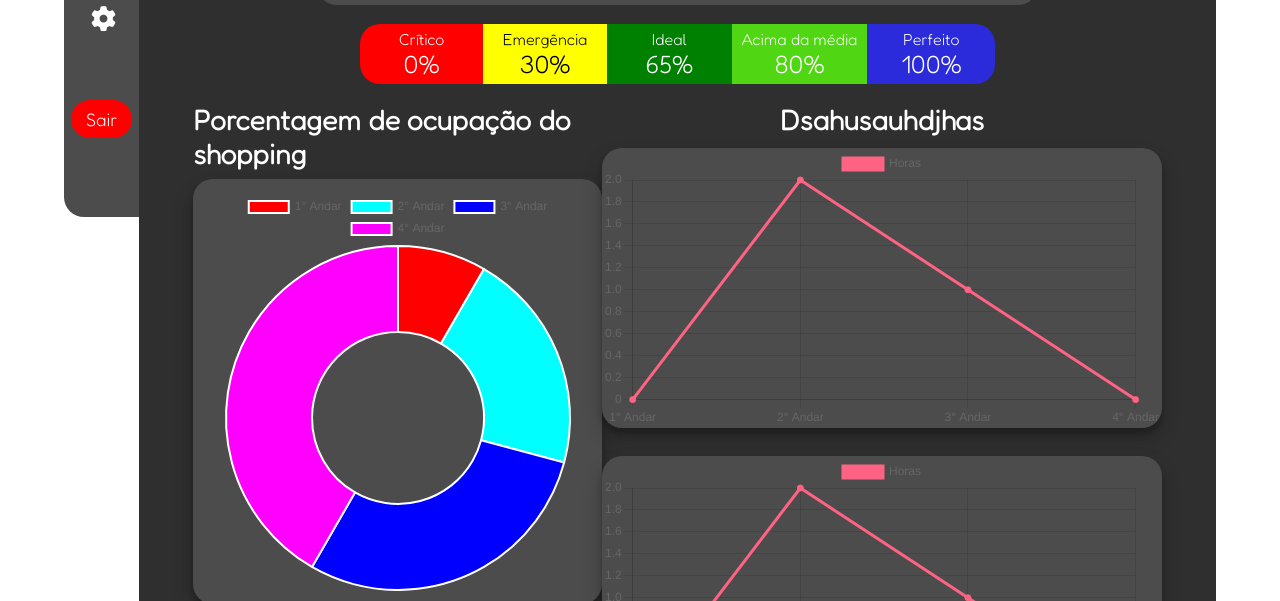
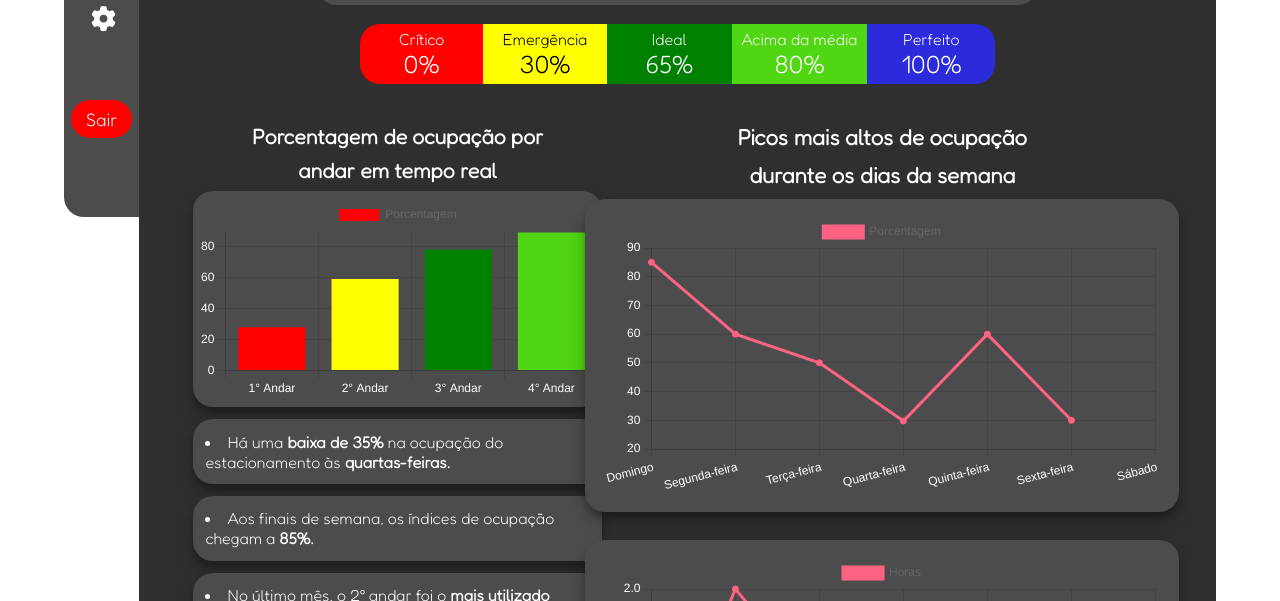
Before and after one commit to lucaslrodrigues/Sprint2, a plain HTML site: page Site institucional/dashboard.html in a window 1280 px wide. Shown: the part 199-800 px from the top of the page. Drawn offline with nearby package versions, Linux system fonts and the light colour scheme.

Commit message:
considerações

```diff
--- a/Site institucional/dashboard.html
+++ b/Site institucional/dashboard.html
@@ -124,7 +124,10 @@
 
                         <div class="ladoA">
                             <h1>
-                                Porcentagem de ocupação do shopping
+                                Porcentagem de ocupação por
+                            </h1>
+                            <h1>
+                                andar em tempo real
                             </h1>
                             <section class="grafico_doughnuts">
                                 <div style="width: 50vh;">
@@ -133,7 +136,7 @@
                             </section>
 
                             <div class="box">
-                                <section>
+                                <section class="etiquetas">
                                     <p>
                                         <li>
                                             Há uma <b>baixa de 35%</b> na ocupação do estacionamento às
@@ -142,14 +145,14 @@
                                     </p>
                                 </section>
 
-                                <section>
+                                <section class="etiquetas">
                                     <li>
                                         Aos finais de semana, os índices de ocupação chegam a <b>85%.</b>
                                     </li>
                                 </section>
 
 
-                                <section>
+                                <section class="etiquetas">
                                     <li>
                                         No último mês, o 2° andar foi o <b>mais utilizado</b> entre os andares.
                                     </li>
@@ -161,7 +164,10 @@
 
                         <div class="ladoB">
                             <h1>
-                                Dsahusauhdjhas
+                                Picos mais altos de ocupação
+                            </h1>
+                            <h1>
+                                durante os dias da semana
                             </h1>
                             <section>
                                 <div style="width: 70vh;">
@@ -174,12 +180,8 @@
                                     <canvas style="width: 70vh;" id="myChart3"></canvas>
                                 </div>
                             </section>
-
-
-
                         </div>
                     </div>
-
                 </div>
             </div>
 
@@ -257,27 +259,43 @@
             '4° Andar',
         ],
         datasets: [{
-            label: 'My First Dataset',
-            data: [20, 50, 70, 100],
+            label: 'Porcentagem',
+            data: [28, 59, 78, 89],
+            backgroundColor: 'rgb(255, 99, 132)',
             backgroundColor: [
                 'rgb(255, 0, 0)',
-                'rgb(0, 255, 255)',
-                'rgb(0, 0, 255)',
-                'rgb(255, 0, 255)'
+                'rgb(255, 255, 0)',
+                'rgb(0, 128, 0)',
+                'rgb(80, 214, 18)',
             ],
+            borderColor: 'rgb(255, 99, 132)',
             hoverOffset: 4
         }]
     };
 
     const config = {
-        type: 'doughnut',
+        type: 'bar',
         data: data,
+        options: {
+            scales: {
+                y: {
+                    ticks: {
+                        color: '#fff'
+                    }
+                },
+                x: {
+                    ticks: {
+                        color: '#fff'
+                    }
+                }
+            }
+        }
     };
 </script>
 
 
 <script>
-    const myChart3 = new Chart(
+    const myChart = new Chart(
         document.getElementById('myChart'),
         config
     );
@@ -288,19 +306,22 @@
 <!-- Graficos lado B -->
 <script>
     const labels = [
-        '1° Andar',
-        '2° Andar',
-        '3° Andar',
-        '4° Andar',
+        'Domingo',
+        'Segunda-feira',
+        'Terça-feira',
+        'Quarta-feira',
+        'Quinta-feira',
+        'Sexta-feira',
+        'Sábado',
     ];
 
     const data2 = {
         labels: labels,
         datasets: [{
-            label: 'Horas',
+            label: 'Porcentagem',
             backgroundColor: 'rgb(255, 99, 132)',
             borderColor: 'rgb(255, 99, 132)',
-            data: [0, 2, 1, 0, 1],
+            data: [85, 60, 50, 29.75, 60, 30],
         }]
     };
 
@@ -319,23 +340,55 @@
     const config2 = {
         type: 'line',
         data: data2,
-        options: {}
+        options: {
+            plugins: {
+                legend: {
+                    color: 'rgb(255, 255, 255)'
+                }
+            },
+            scales: {
+                y: {
+                    ticks: {
+                        color: '#fff'
+                    }
+                },
+                x: {
+                    ticks: {
+                        color: '#fff'
+                    }
+                },
+            }
+        }
+
     };
 
     const config3 = {
         type: 'line',
         data: data3,
-        options: {}
+        options: {
+            scales: {
+                y: {
+                    ticks: {
+                        color: '#fff'
+                    }
+                },
+                x: {
+                    ticks: {
+                        color: '#fff'
+                    }
+                }
+            }
+        }
     };
 </script>
 
 <script>
-    const myChart = new Chart(
+    const myChart2 = new Chart(
         document.getElementById('myChart2'),
         config2
     );
 
-    const myChart2 = new Chart(
+    const myChart3 = new Chart(
         document.getElementById('myChart3'),
         config3
     );
--- a/Site institucional/styleDashboard.css
+++ b/Site institucional/styleDashboard.css
@@ -218,6 +218,7 @@ li a:hover {
 .chart {
     /* border: solid 3px red; */
     height: 105vh;
+    margin-top: 2%;
 }
 
 .chart .container {
@@ -225,7 +226,7 @@ li a:hover {
     width: 90%;
     display: flex;
     flex-direction: row;
-    justify-content: space-around;
+    justify-content: space-between;
 }
 
 
@@ -233,11 +234,21 @@ li a:hover {
     display: flex;
     flex-direction: column;
     margin-top: 2%;
-    font-size: 14px;
     color: white;
+    /* border: 2px solid white; */
+    width: 50%;
 }
 
-.ladoA section {
+.grafico_doughnuts {
+    box-shadow: rgba(0, 0, 0, 0.19) 0px 10px 20px, rgba(0, 0, 0, 0.23) 0px 6px 6px;
+    border-radius: 20px;
+    background-color: #4c4c4c;
+    display: flex;
+    justify-content: center;
+    padding: 2% 0%;
+}
+
+.etiquetas {
     box-shadow: rgba(0, 0, 0, 0.19) 0px 10px 20px, rgba(0, 0, 0, 0.23) 0px 6px 6px;
     border-radius: 20px;
     background-color: #4c4c4c;
@@ -247,11 +258,16 @@ li a:hover {
     flex-direction: column;
     align-items: center;
     justify-content: center;
-    padding: 3%;
 }
 
 .ladoA h1 {
     margin-bottom: 2%;
+    display: flex;
+    flex-direction: column;
+    justify-content: center;
+    align-items: center;
+    /* border: 3px solid green; */
+    font-size: 21px;
 }
 
 .ladoB {
@@ -260,11 +276,12 @@ li a:hover {
     align-items: center;
     margin-top: 2%;
     color: white;
-    font-size: 14px;
+    /* border: solid 3px red; */
 }
 
 .ladoB h1 {
     margin-bottom: 2%;
+    font-size: 22px;
 }
 
 .ladoB section {
@@ -274,6 +291,7 @@ li a:hover {
     color: white;
     /* border: 3px solid green; */
     margin-bottom: 5%;
+    padding: 3%;
 }
 
 /* .box {
```
Also changed, not shown: Site institucional/Dashboard2.html (+2 -2 lines).
